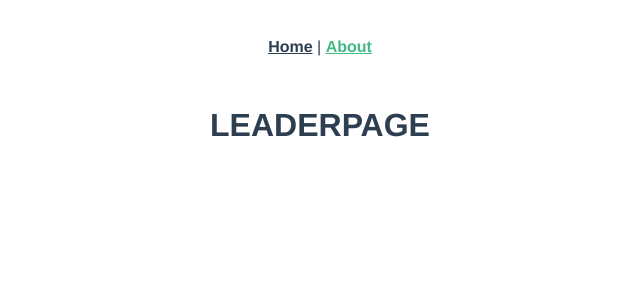
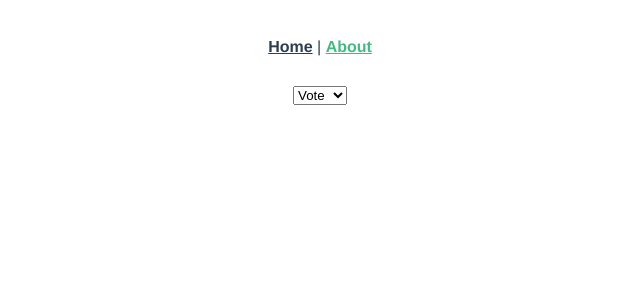
Before and after one commit to Nstampfli/cat-mash, a Vue app: page /leaderboard in a window 1280 px wide. Shown: the top 300 px of the page, without its empty margins (320-960 px from the left). Built offline with nearby package versions, Linux system fonts and the light colour scheme.

Commit message:
create catsLeaderboard view

```diff
--- a/src/views/CatsLeaderboard.vue
+++ b/src/views/CatsLeaderboard.vue
@@ -1,5 +1,50 @@
 <template>
-  <div class="about">
-    <h1>LEADERPAGE</h1>
-  </div>
+    <div>
+        <select v-model="leaderBoardFilterType">
+            <option selected value="vote">Vote</option>
+            <option value="ratio">Ratio</option>
+        </select>
+        <div v-for="(cat, index) in catsLeaderbord" :key="index">
+            <img :src="cat.url" :alt="cat.url" />
+            <p>{{ leaderDescription(cat) }}</p>
+            <p>{{`# ${index + 1 }`}}</p>
+        </div>
+    </div>
 </template>
+
+<script>
+export default {
+    name: 'CatCard',
+    data: function() {
+        return {
+            cats: [],
+            leaderBoardFilterType: 'vote'
+        };
+    },
+
+    methods: {
+        leaderDescription(cat) {
+            return `${cat.vote} / ${cat.appear} (${(cat.vote / cat.appear * 100).toFixed(1)} %)`
+        }
+    },
+
+    computed: {
+        catsLeaderbord() {
+            const catsAppeared = this.cats.filter(cat => cat.appear > 0)
+            return this.leaderBoardFilterType === 'vote' ?
+            catsAppeared.sort((a, b) =>  b.vote - a.vote ) : //sort by vote
+            catsAppeared.sort((a, b) =>  (b.vote / b.appear) - (a.vote / a.appear) ) //sort by ratio (vote/appeau)
+        }
+    },
+
+    mounted() {
+        if (localStorage.cats) this.cats = JSON.parse(localStorage.getItem('cats'))
+    }
+}
+</script>
+
+<style scoped>
+img {
+    width: 300px;
+}
+</style>
```
